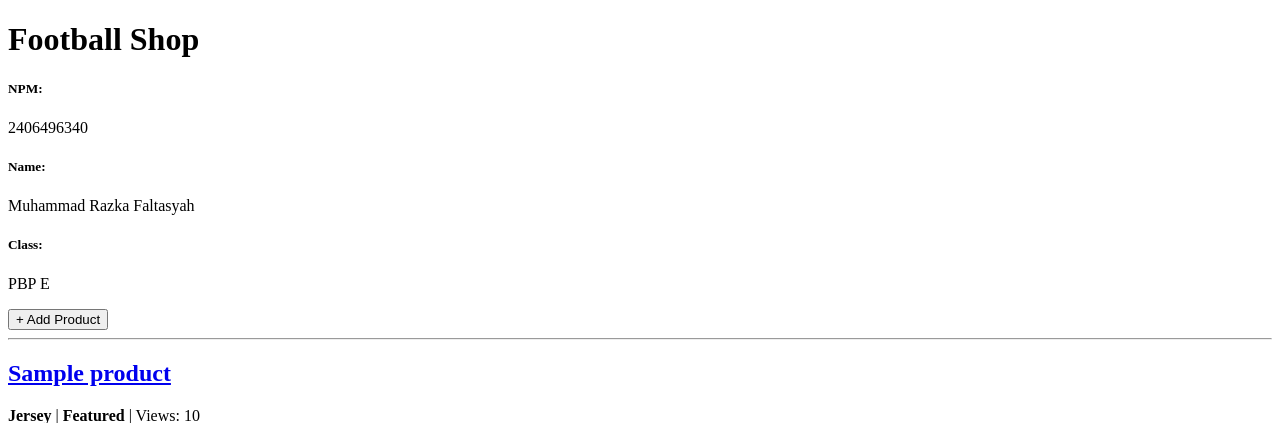
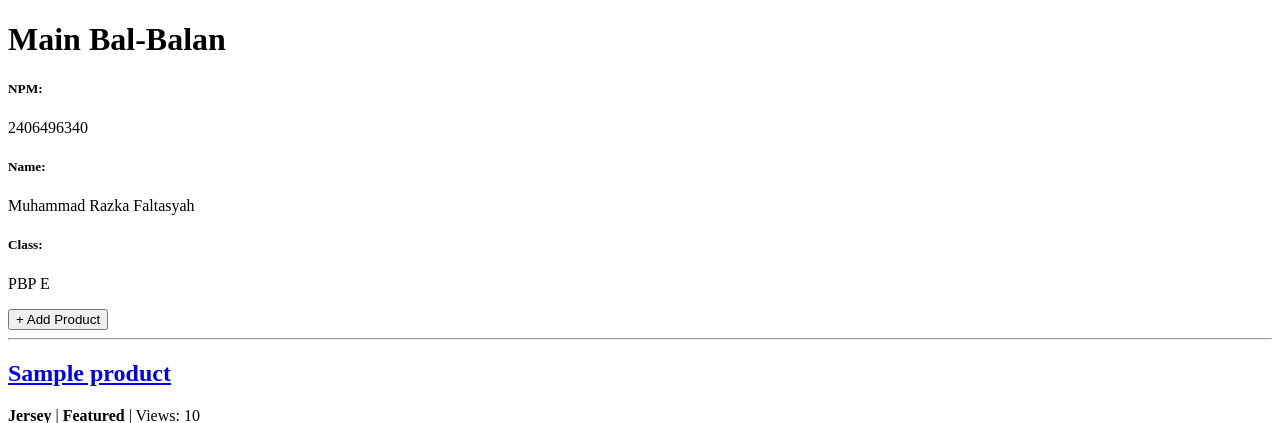
Before and after one commit to razkafltsyh/main_balbalan, a Django app: page / in a window 1280 px wide. Shown: the top 423 px of the page. Run offline with Django 5.2, Linux system fonts and the light colour scheme; tables that the repository leaves empty hold one stand-in row (values such as "Sample post"); grey boxes marked "Sample" are stand-in pictures.

```diff
--- a/main/templates/main.html
+++ b/main/templates/main.html
@@ -1,6 +1,6 @@
 {% extends 'base.html' %}
 {% block content %}
-<h1>Football Shop</h1>
+<h1>Main Bal-Balan</h1>
 
 <h5>NPM: </h5>
 <p>{{ npm }}</p>
@@ -18,7 +18,7 @@
 <hr>
 
 {% if not product_list %}
-<p>Belum ada data produk pada football shop.</p>
+<p>Belum ada data produk pada toko.</p>
 {% else %}
 
 {% for product in product_list %}
```
Also changed, not shown: main/migrations/0001_initial.py, main/migrations/0002_remove_product_created_at_product_id_and_more.py (deleted), main/migrations/0003_product_product_views_alter_product_category_and_more.py (deleted).
